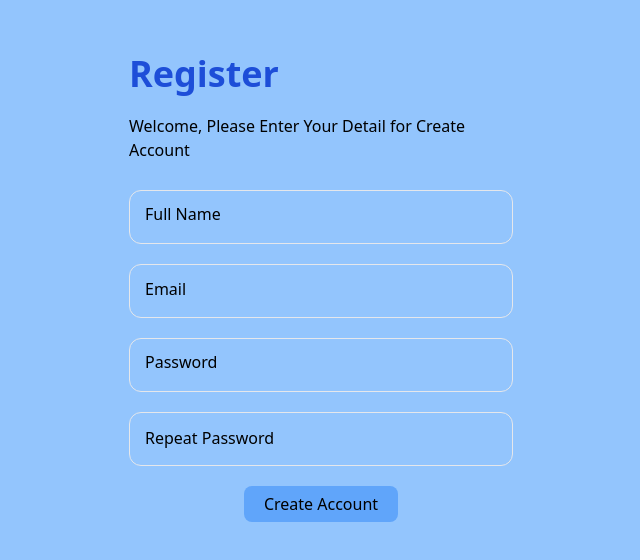
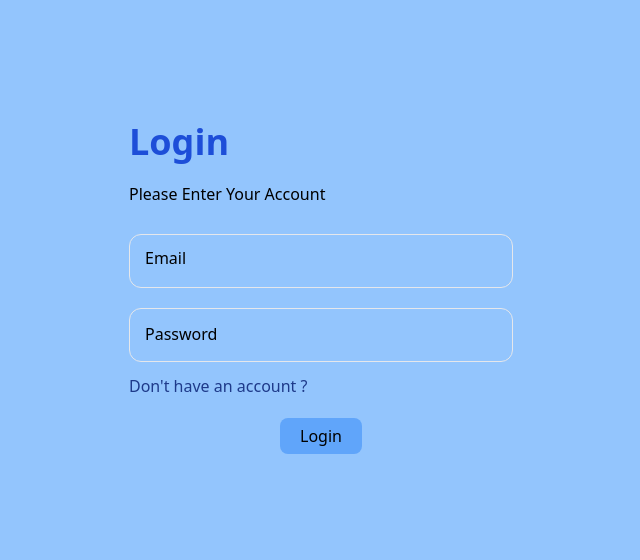
Before and after one commit to GaluhPncWirs/e-commerce_React_js, a React (Vite) app: page / in a window 1280 px wide. Shown: the part 112-672 px from the top of the page, without its empty margins (319-959 px from the left). Built offline with nearby package versions, Linux system fonts and the light colour scheme.

Commit message:
bagian form login dan form register done

```diff
--- a/src/app.jsx
+++ /dev/null
@@ -1,10 +0,0 @@
-import Login from "./pages/login";
-import Register from "./pages/register";
-
-export default function App() {
-  return (
-    <div className="flex justify-center items-center bg-blue-300 h-screen">
-      <Register />
-    </div>
-  );
-}
--- /dev/null
+++ b/src/formLogin.jsx
@@ -0,0 +1,7 @@
+export default function FormLoginPage({ children }) {
+  return (
+    <div className="flex justify-center items-center bg-blue-300 h-screen">
+      {children}
+    </div>
+  );
+}
--- a/src/fragment/allUserLoginForm.jsx
+++ b/src/fragment/allUserLoginForm.jsx
@@ -2,6 +2,7 @@ import { useState } from "react";
 import FormUser from "../componentForm/formUserLogin";
 import FormButton from "../componentForm/buttonForm";
 import TextLogin from "../componentForm/textParagrafLogin";
+import { Link } from "react-router-dom";
 
 export default function FormInputUserLogin() {
   const [isFocusEmail, setIsFocusEmail] = useState(false);
@@ -44,6 +45,12 @@ export default function FormInputUserLogin() {
           />
         </div>
       </div>
+      <Link
+        className="text-blue-900 cursor-pointer block font-medium mt-3"
+        to="/register"
+      >
+        Don't have an account ?
+      </Link>
       <FormButton textButton="Login" />
     </form>
   );
--- a/src/fragment/allUserRegisterForm.jsx
+++ b/src/fragment/allUserRegisterForm.jsx
@@ -2,6 +2,7 @@ import { useState } from "react";
 import FormUser from "../componentForm/formUserLogin";
 import FormButton from "../componentForm/buttonForm";
 import TextRegister from "../componentForm/textParagrafRegister";
+import { Link } from "react-router-dom";
 
 export default function FormInputUserRegister() {
   const [isFocusEmail, setIsFocusEmail] = useState(false);
@@ -88,6 +89,12 @@ export default function FormInputUserRegister() {
           />
         </div>
       </div>
+      <Link
+        className="text-blue-900 cursor-pointer block font-medium mt-3"
+        to="/"
+      >
+        Already have an account ?
+      </Link>
       <FormButton textButton="Create Account" />
     </form>
   );
--- a/src/main.jsx
+++ b/src/main.jsx
@@ -1,13 +1,27 @@
 import React from "react";
 import ReactDOM from "react-dom/client";
-import App from "./app.jsx";
+import FormLoginPage from "./formLogin.jsx";
+import Login from "./pages/login.jsx";
 import "./index.css";
 import { createBrowserRouter, RouterProvider } from "react-router-dom";
+import Register from "./pages/register.jsx";
 
 const router = createBrowserRouter([
   {
     path: "/",
-    element: <App />,
+    element: (
+      <FormLoginPage>
+        <Login />
+      </FormLoginPage>
+    ),
+  },
+  {
+    path: "/register",
+    element: (
+      <FormLoginPage>
+        <Register />
+      </FormLoginPage>
+    ),
   },
 ]);
 
```
